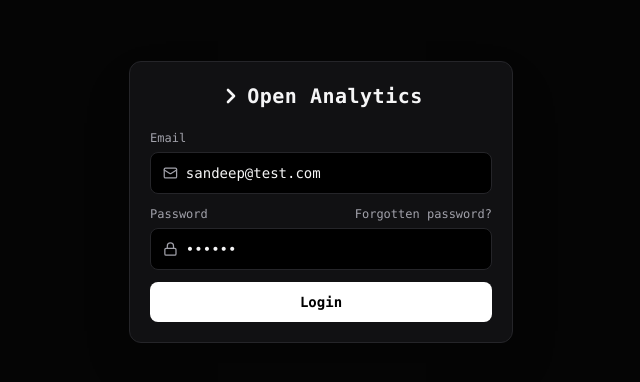
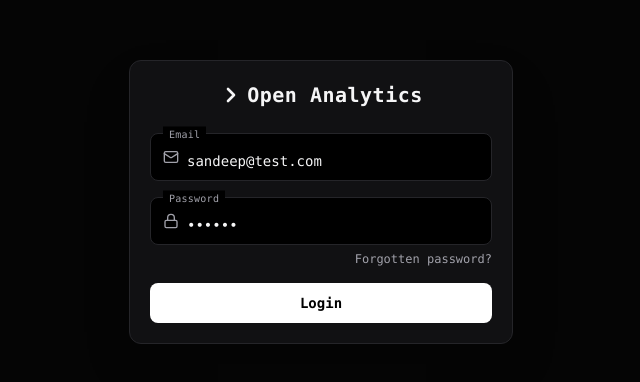
Before and after one commit to jallusandeep/Open-Analytics, a React app in the folder frontend/: page /login in a window 1280 px wide. Shown: the part 198-580 px from the top of the page, without its empty margins (319-959 px from the left). Built offline with nearby package versions, Linux system fonts and the light colour scheme; the HTML template or start-up script is replaced by a standard one.

Commit message:
floating window added

```diff
--- /dev/null
+++ b/frontend/src/components/common/FloatingInput.jsx
@@ -0,0 +1,93 @@
+import { useId, useState } from "react";
+
+function FloatingInput({
+  id,
+  label,
+  type = "text",
+  value,
+  onChange,
+  icon: Icon,
+  autoComplete,
+  disabled = false,
+  error = "",
+  className = "",
+  inputClassName = "",
+  name,
+  required = false,
+  variant = "form"
+}) {
+  const generatedId = useId();
+  const inputId = id || generatedId;
+
+  const [focused, setFocused] = useState(false);
+
+  const hasValue = String(value ?? "").length > 0;
+  const isFloating = focused || hasValue;
+
+  const isAuth = variant === "auth";
+  const isUserModal = variant === "userModal";
+
+  const wrapperClass = isAuth
+    ? "h-12 rounded-lg px-3"
+    : isUserModal
+      ? "h-10 rounded px-3"
+      : "h-10 rounded px-3";
+
+  const inputTextClass = isAuth ? "text-sm" : "text-[13px]";
+  const insideLabelClass = isAuth ? "text-xs" : "text-[12px]";
+  const floatingLabelClass = "text-[10px]";
+  const insideLeftClass = Icon ? "left-10" : "left-3";
+
+  return (
+    <div className={`relative ${className}`}>
+      <div
+        className={`relative flex ${wrapperClass} items-center gap-2 border bg-black transition-colors duration-200 ${
+          error
+            ? "border-red-500/70 focus-within:border-red-400"
+            : "border-oa-border focus-within:border-oa-accent"
+        } ${disabled ? "cursor-not-allowed opacity-60" : ""}`}
+      >
+        {Icon && (
+          <Icon
+            size={16}
+            className={`shrink-0 transition-colors duration-200 ${
+              focused ? "text-oa-accent" : "text-oa-muted"
+            }`}
+          />
+        )}
+
+        <input
+          id={inputId}
+          name={name}
+          type={type}
+          value={value}
+          onChange={onChange}
+          onFocus={() => setFocused(true)}
+          onBlur={() => setFocused(false)}
+          autoComplete={autoComplete}
+          disabled={disabled}
+          required={required}
+          placeholder=" "
+          className={`w-full bg-transparent text-oa-text outline-none placeholder:text-transparent disabled:cursor-not-allowed ${inputTextClass} ${
+            isFloating ? "pt-2" : "pt-0"
+          } ${inputClassName}`}
+        />
+
+        <label
+          htmlFor={inputId}
+          className={`pointer-events-none absolute z-10 bg-black px-1.5 font-medium tracking-wide text-oa-muted transition-all duration-200 ease-out ${
+            isFloating
+              ? `left-3 top-0 -translate-y-1/2 ${floatingLabelClass}`
+              : `${insideLeftClass} top-1/2 -translate-y-1/2 ${insideLabelClass}`
+          }`}
+        >
+          {label}
+        </label>
+      </div>
+
+      {error && <p className="mt-1 text-[11px] text-red-400">{error}</p>}
+    </div>
+  );
+}
+
+export default FloatingInput;
--- a/frontend/src/index.css
+++ b/frontend/src/index.css
@@ -69,3 +69,29 @@ textarea {
     "Courier New",
     monospace;
 }
+.oa-app-font {
+  font-family:
+    ui-monospace,
+    SFMono-Regular,
+    Menlo,
+    Monaco,
+    Consolas,
+    "Liberation Mono",
+    "Courier New",
+    monospace;
+}
+input:-webkit-autofill,
+input:-webkit-autofill:hover,
+input:-webkit-autofill:focus,
+input:-webkit-autofill:active {
+  -webkit-box-shadow: 0 0 0 1000px #000 inset !important;
+  box-shadow: 0 0 0 1000px #000 inset !important;
+  -webkit-text-fill-color: #e5e7eb !important;
+  caret-color: #e5e7eb !important;
+  transition: background-color 9999s ease-in-out 0s !important;
+}
+
+input:-internal-autofill-selected {
+  background-color: #000 !important;
+  color: #e5e7eb !important;
+}
--- a/frontend/src/pages/admin/UserAccounts.jsx
+++ b/frontend/src/pages/admin/UserAccounts.jsx
@@ -20,7 +20,7 @@ import {
 import MainLayout from "../../components/layout/MainLayout";
 import Spinner from "../../components/common/Spinner";
 import IconButton from "../../components/common/IconButton";
-import Input from "../../components/common/Input";
+import FloatingInput from "../../components/common/FloatingInput";
 import Select from "../../components/common/Select";
 import Modal from "../../components/common/Modal";
 import Tooltip from "../../components/common/Tooltip";
@@ -854,45 +854,48 @@ function UserAccounts() {
         }
       >
         <form id="create-user-form" onSubmit={handleCreateUser}>
-          <div className="grid gap-2 md:grid-cols-3">
-            <Input
+          <div className="grid gap-3 md:grid-cols-3">
+            <FloatingInput
               name="login_id"
+              label="Login ID"
               value={formData.login_id}
               onChange={handleInputChange}
-              placeholder="Login ID"
               required
             />
 
-            <Input
+            <FloatingInput
               name="full_name"
+              label="Full Name"
               value={formData.full_name}
               onChange={handleInputChange}
-              placeholder="Full Name"
               required
             />
 
-            <Input
+            <FloatingInput
               name="email"
+              label="Email ID"
               type="email"
               value={formData.email}
               onChange={handleInputChange}
-              placeholder="Email ID"
+              autoComplete="email"
               required
             />
 
-            <Input
+            <FloatingInput
               name="mobile_number"
+              label="Mobile Number"
               value={formData.mobile_number}
               onChange={handleInputChange}
-              placeholder="Mobile Number"
+              autoComplete="tel"
             />
 
-            <Input
+            <FloatingInput
               name="password"
+              label="Password"
               type="password"
               value={formData.password}
               onChange={handleInputChange}
-              placeholder="Password"
+              autoComplete="new-password"
               required
             />
 
@@ -953,37 +956,39 @@ function UserAccounts() {
         }
       >
         <form id="edit-user-form" onSubmit={handleUpdateUser}>
-          <div className="grid gap-2 md:grid-cols-3">
-            <Input
+          <div className="grid gap-3 md:grid-cols-3">
+            <FloatingInput
               name="login_id"
+              label="Login ID"
               value={editFormData.login_id}
               onChange={handleEditInputChange}
-              placeholder="Login ID"
               required
             />
 
-            <Input
+            <FloatingInput
               name="full_name"
+              label="Full Name"
               value={editFormData.full_name}
               onChange={handleEditInputChange}
-              placeholder="Full Name"
               required
             />
 
-            <Input
+            <FloatingInput
               name="email"
+              label="Email ID"
               type="email"
               value={editFormData.email}
               onChange={handleEditInputChange}
-              placeholder="Email ID"
+              autoComplete="email"
               required
             />
 
-            <Input
+            <FloatingInput
               name="mobile_number"
+              label="Mobile Number"
               value={editFormData.mobile_number}
               onChange={handleEditInputChange}
-              placeholder="Mobile Number"
+              autoComplete="tel"
             />
 
             <Select
--- a/frontend/src/pages/auth/Login.jsx
+++ b/frontend/src/pages/auth/Login.jsx
@@ -3,6 +3,7 @@ import { useNavigate } from "react-router-dom";
 import { ChevronRight, Lock, Mail } from "lucide-react";
 
 import { loginUser } from "../../api/authApi";
+import FloatingInput from "../../components/common/FloatingInput";
 import Spinner from "../../components/common/Spinner";
 
 function Login() {
@@ -47,7 +48,7 @@ function Login() {
   return (
     <div className="oa-app-font flex min-h-screen items-center justify-center bg-oa-dark px-3 text-oa-text">
       <div className="w-full max-w-sm rounded-xl border border-oa-border bg-oa-card p-5 shadow-2xl">
-        <div className="mb-5 flex items-center justify-center gap-1">
+        <div className="mb-6 flex items-center justify-center gap-1">
           <ChevronRight
             size={24}
             strokeWidth={2.6}
@@ -59,49 +60,41 @@ function Login() {
           </h1>
         </div>
 
-        <form onSubmit={handleLogin} className="space-y-3">
-          <div>
-            <label className="mb-1.5 block text-xs text-oa-muted">
-              Email
-            </label>
-
-            <div className="flex items-center gap-2 rounded-lg border border-oa-border bg-black px-3 py-2.5 focus-within:border-oa-accent">
-              <Mail size={16} className="text-oa-muted" />
-
-              <input
-                type="email"
-                className="w-full bg-transparent text-sm outline-none"
-                value={email}
-                onChange={(event) => setEmail(event.target.value)}
-                placeholder="you@example.com"
-              />
-            </div>
-          </div>
+        <form onSubmit={handleLogin} className="space-y-4">
+          <FloatingInput
+            id="login-email"
+            name="email"
+            label="Email"
+            type="email"
+            value={email}
+            onChange={(event) => setEmail(event.target.value)}
+            icon={Mail}
+            autoComplete="email"
+            required
+            variant="auth"
+          />
 
           <div>
-            <div className="mb-1.5 flex items-center justify-between">
-              <label className="block text-xs text-oa-muted">
-                Password
-              </label>
+            <FloatingInput
+              id="login-password"
+              name="password"
+              label="Password"
+              type="password"
+              value={password}
+              onChange={(event) => setPassword(event.target.value)}
+              icon={Lock}
+              autoComplete="current-password"
+              required
+              variant="auth"
+            />
 
+            <div className="mt-1.5 flex justify-end">
               <button
                 type="button"
                 className="text-xs text-oa-muted transition hover:text-white"
               >
                 Forgotten password?
               </button>
-            </div>
-
-            <div className="flex items-center gap-2 rounded-lg border border-oa-border bg-black px-3 py-2.5 focus-within:border-oa-accent">
-              <Lock size={16} className="text-oa-muted" />
-
-              <input
-                type="password"
-                className="w-full bg-transparent text-sm outline-none"
-                value={password}
-                onChange={(event) => setPassword(event.target.value)}
-                placeholder="Password"
-              />
             </div>
           </div>
 
```
